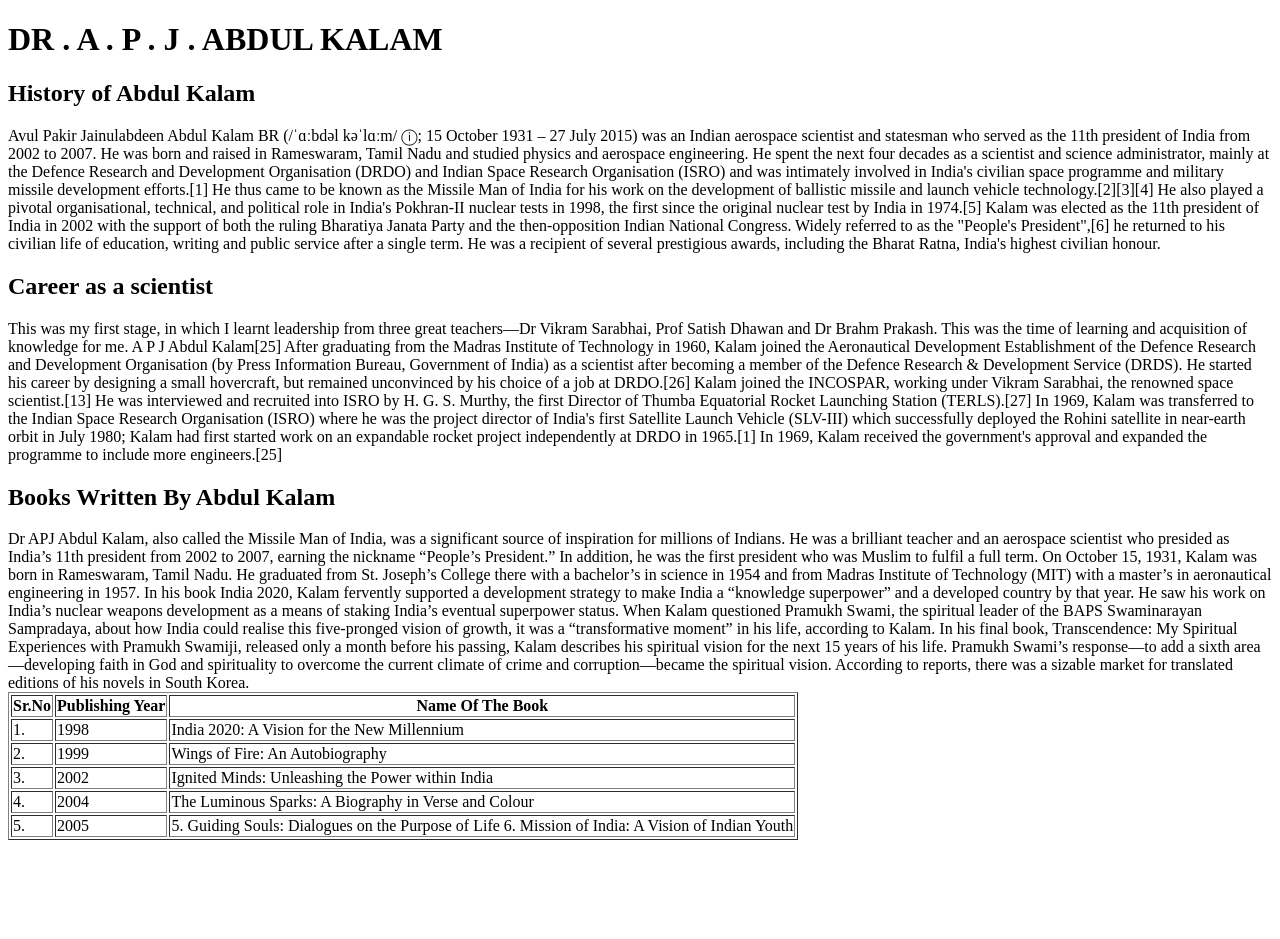
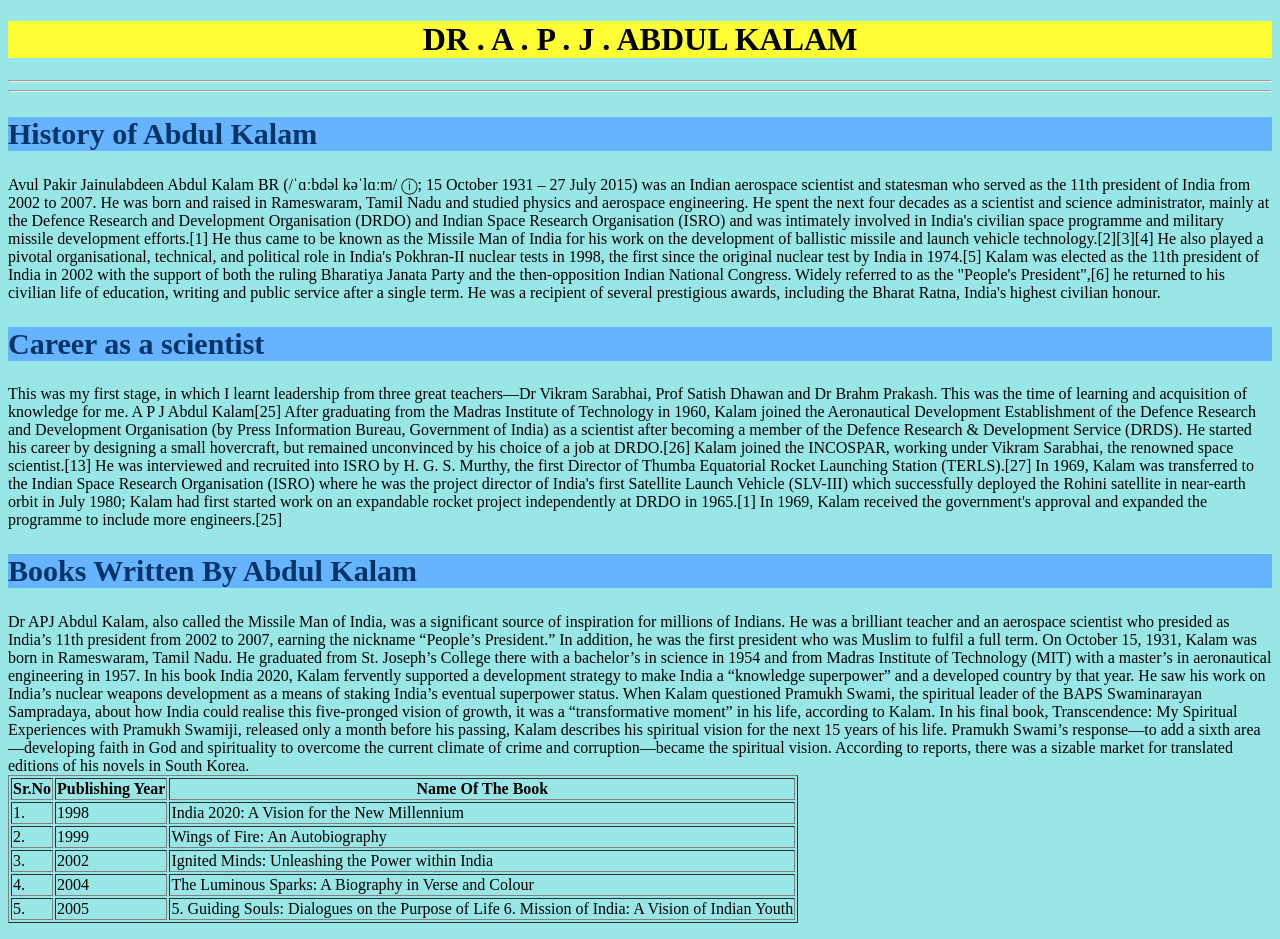
Before and after one commit to anuradhawavge04/icp-8-assignment-12, a plain HTML site: page tributepage.html in a window 1280 px wide. Before the commit the page ends 856 px from the top, so only its background shows below. Drawn offline with Linux system fonts and the light colour scheme.

Commit message:
New changes are done

```diff
--- a/tributepage.html
+++ b/tributepage.html
@@ -3,10 +3,21 @@
 
 <head>
     <title>Tribute Page</title>
+    <style>
+        body {
+            background-color:#99e6e6;
+        }
+        h2{
+            background-color: #66b3ff;
+            color: #003366;
+            font-size:30px ;
+        }
+    </style>
 </head>
 
 <body>
-    <h1>DR . A . P . J . ABDUL KALAM</h1>
+    <h1 style="text-align: center;background-color: #ffff33; font: size 40px;;">DR . A . P . J . ABDUL KALAM</h1>
+    <hr><hr>
     <div>
         <p>
         <H2>
```
